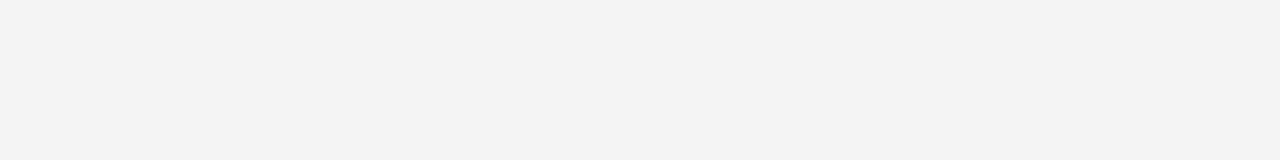
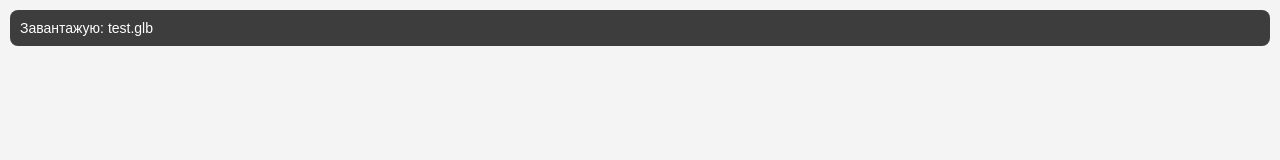
Before and after one commit to vms1995/my-ar, a plain HTML site: page index.html in a window 1280 px wide. Drawn offline with Linux system fonts and the light colour scheme.

Commit message:
Update index.html

```diff
--- a/index.html
+++ b/index.html
@@ -6,11 +6,14 @@
     <title>AR Перегляд</title>
     <script type="module" src="https://googleapis.com"></script>
     <style>
-        body { margin: 0; background-color: #f4f4f4; display: flex; justify-content: center; align-items: center; height: 100vh; }
+        body { margin: 0; background-color: #f4f4f4; display: flex; flex-direction: column; justify-content: center; align-items: center; height: 100vh; font-family: sans-serif; }
         model-viewer { width: 100%; height: 100%; }
+        #status { position: absolute; top: 10px; left: 10px; right: 10px; background: rgba(0,0,0,0.75); color: #fff; padding: 10px; border-radius: 8px; z-index: 10; font-size: 14px; }
     </style>
 </head>
 <body>
+
+    <div id="status">Завантаження моделі...</div>
 
     <model-viewer id="viewer"
                   ar
@@ -22,13 +25,25 @@
     </model-viewer>
 
     <script>
+        const statusBox = document.getElementById('status');
+        const viewer = document.getElementById('viewer');
         const params = new URLSearchParams(window.location.search);
+
         const modelFile = params.get('model') || 'test.glb';
         const tilt = params.get('tilt') || '0deg 0deg 0deg';
 
-        const viewer = document.getElementById('viewer');
+        statusBox.textContent = 'Завантажую: ' + modelFile;
         viewer.src = modelFile;
         viewer.orientation = tilt;
+
+        viewer.addEventListener('load', () => {
+            statusBox.style.display = 'none';
+        });
+
+        viewer.addEventListener('error', (event) => {
+            statusBox.style.background = '#b00020';
+            statusBox.textContent = 'Помилка завантаження ' + modelFile + ': ' + JSON.stringify(event.detail);
+        });
     </script>
 
 </body>
```
